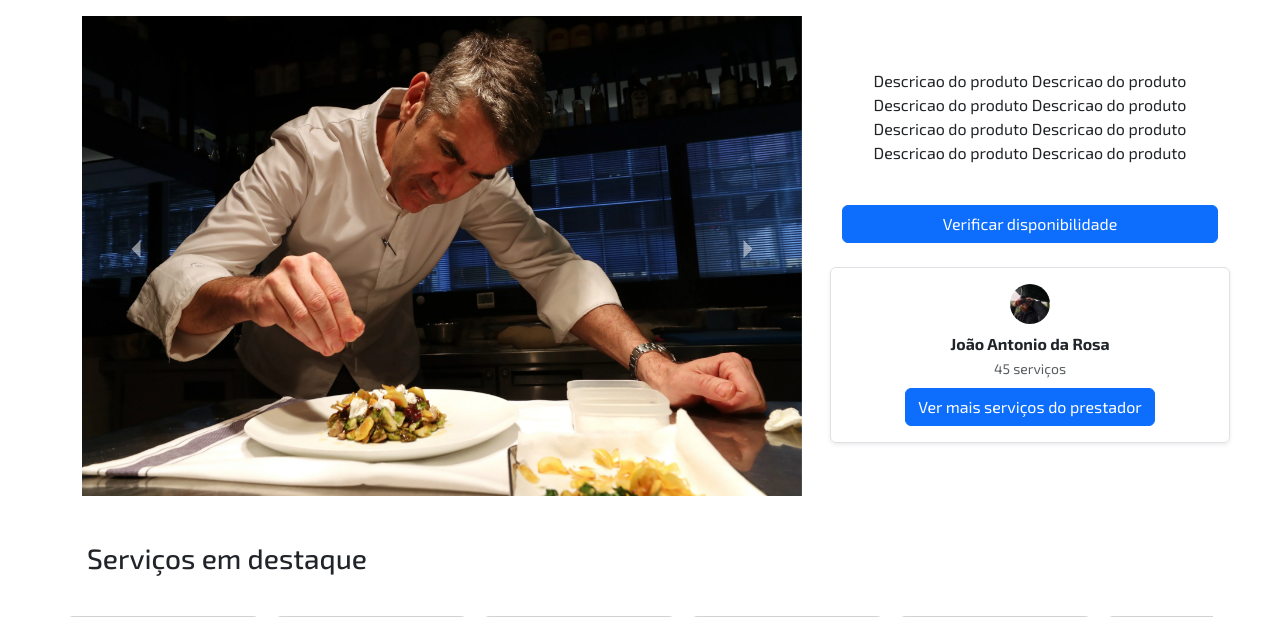
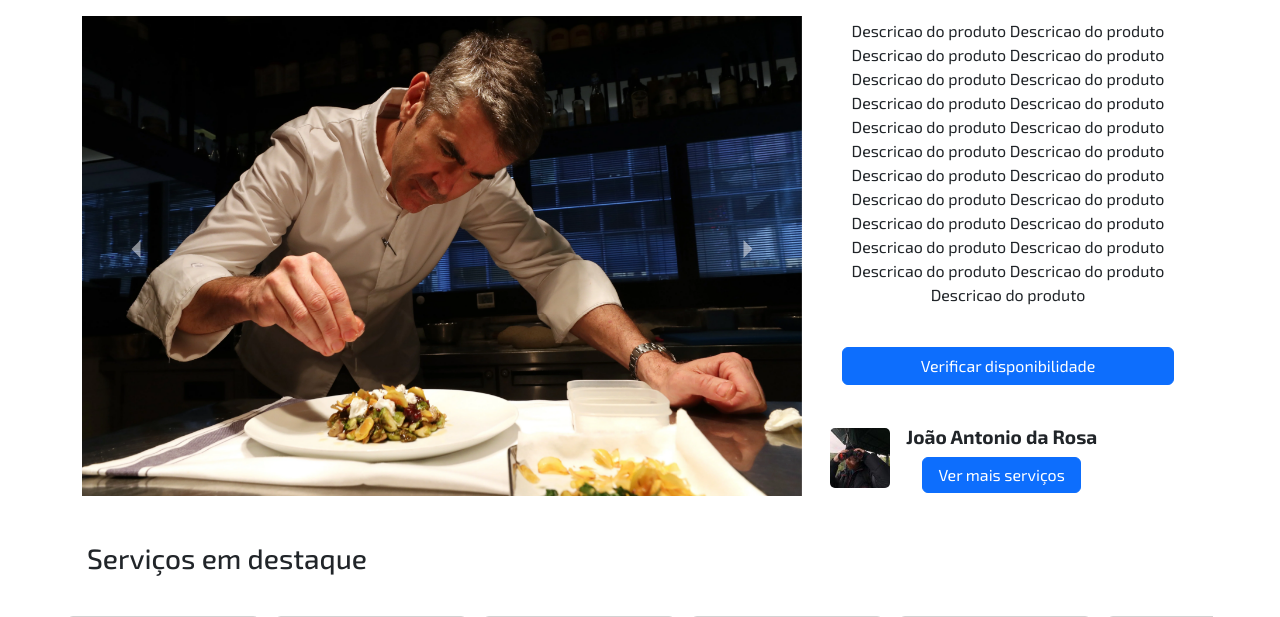
Before and after one commit to projAxey/AxeySenai, a PHP site: page /paginas/cliente/telaAnuncio.php in a window 1280 px wide. Shown: the part 46-663 px from the top of the page. Run offline with PHP 8.4, Linux system fonts and the light colour scheme.

Commit message:
Update: Alterações feitas na  tela - telaAnuncio.php

```diff
--- a/paginas/cliente/telaAnuncio.php
+++ b/paginas/cliente/telaAnuncio.php
@@ -64,9 +64,9 @@ class Page {
 
     // MainGroup
     private function mainGroup() {
-        echo '<div class="main-group-func container flex-wrap object-fit d-flex align-self-center">
+        echo '<div class="main-group-func container flex-wrap object-fit d-flex align-self-center" style="width: 900px;">
                 <div class="legenda container text-center mb-3">
-                    <p>Descricao do produto Descricao do produto Descricao do produto Descricao do produto Descricao do produto Descricao do produto Descricao do produto Descricao do produto</p>
+                    <p>Descricao do produto Descricao do produto Descricao do produto Descricao do produto Descricao do produto Descricao do produto Descricao do produto Descricao do produto Descricao do produto Descricao do produto Descricao do produto Descricao do produto Descricao do produto Descricao do produto Descricao do produto Descricao do produto Descricao do produto Descricao do produto Descricao do produto Descricao do produto Descricao do produto Descricao do produto Descricao do produto</p>
                 </div>
                 <div class="buttom-group d-flex flex-column container text-center">
                     <div class="group-button d-flex flex-column py-2">
@@ -82,26 +82,19 @@ class Page {
 
     // prestador
     private function prestadorGroup() {
-        echo '<div class="prestador-card d-flex flex-column align-items-center text-center border p-3 rounded shadow-sm mt-3" style="width: 400px;">';
+        echo '<div class="d-flex align-items-center text-center" style="margin-top: 30px;">';  // Aumenta o espaçamento entre seções
 
         // Parte do avatar
-        echo '  <div class="mb-2">';
-        echo '      <img src="../../assets/imgs/ruivo.png" alt="Foto do Prestador" class="rounded-circle" style="width: 40px; height: 40px; object-fit: cover;">';
+        echo '  <div class="me-3">';
+        echo '      <img src="../../assets/imgs/ruivo.png" alt="Foto do Prestador" style="width: 60px; height: 60px; object-fit: cover; border-radius: 5px;">';  // Imagem quadrada com tamanho maior
         echo '  </div>';
 
-        // Nome do prestador
-        echo '  <div>';
-        echo '      <strong style="font-size: 1rem;">João Antonio da Rosa</strong>';
-        echo '  </div>';
-
-        // Quantidade de serviços
-        echo '  <div class="text-muted">';
-        echo '      <small>45 serviços</small>';
-        echo '  </div>';
-
-        // Botão para ver mais serviços
-        echo '  <div class="mt-2">';
-        echo '      <a href="../../paginas\cliente\telaServicosPrestador.php" class="btn btn-primary" border: 2%; padding: 5px 20px; font-size: 1rem;">Ver mais serviços do prestador</a>';
+        // Parte do nome e botão centralizados
+        echo '  <div class="d-flex flex-column align-items-center">';
+        echo '      <strong style="font-size: 1.2rem; margin-bottom: 5px;">João Antonio da Rosa</strong>';  // Nome centralizado e com um tamanho harmonioso
+        echo '      <div>';
+        echo '          <a href="../../paginas/cliente/telaServicosPrestador.php" class="btn btn-primary" style="padding: 5px 15px; font-size: 1rem;">Ver mais serviços</a>';  // Botão menor no padding, mesma fonte
+        echo '      </div>';
         echo '  </div>';
 
         echo '</div>';
```
